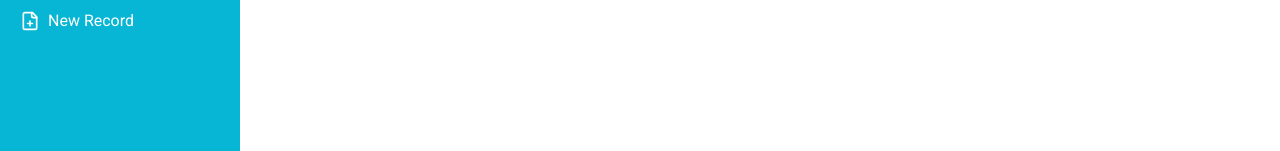
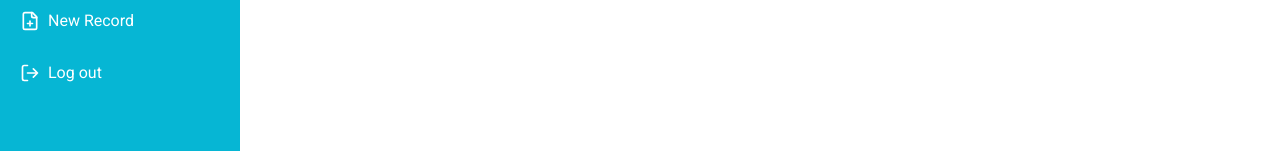
Before and after one commit to urke90/react-health-records, a React (Vite) app: page / in a window 1280 px wide. Shown: the part 175-326 px from the top of the page. Built offline with nearby package versions, Linux system fonts and the light colour scheme; no server answers; sample sign-in values are in the browser's storage.

Commit message:
remove fixed width for #root and add it to HomeLayout.tsx so that AuthLayout always takes full width

```diff
--- /dev/null
+++ b/src/components/icons/Logout.tsx
@@ -0,0 +1,22 @@
+import type { SVGProps } from 'react';
+
+// ----------------------------------------------------------------
+
+const LogoutIcon = (props: SVGProps<SVGSVGElement>) => (
+  <svg
+    xmlns="http://www.w3.org/2000/svg"
+    width={20}
+    height={20}
+    fill="none"
+    stroke="currentColor"
+    strokeLinecap="round"
+    strokeLinejoin="round"
+    strokeWidth={2}
+    className="lucide lucide-log-out"
+    viewBox="0 0 24 24"
+    {...props}
+  >
+    <path d="M9 21H5a2 2 0 0 1-2-2V5a2 2 0 0 1 2-2h4M16 17l5-5-5-5M21 12H9" />
+  </svg>
+);
+export default LogoutIcon;
--- a/src/components/layout/HomeLayout.tsx
+++ b/src/components/layout/HomeLayout.tsx
@@ -9,7 +9,7 @@ type Props = {};
 
 const HomeLayout = (props: Props) => {
   return (
-    <section>
+    <section className="w-[min(1536px,100%)] m-auto">
       <Header />
       <div className="flex">
         <div className="max-sm:hidden">
--- a/src/components/layout/Sidebar.tsx
+++ b/src/components/layout/Sidebar.tsx
@@ -1,6 +1,10 @@
+import { auth } from '@/db';
 import { NAVIGATION_OPTIONS } from '@/lib/constants';
+import { signOut } from 'firebase/auth';
 import { NavLink } from 'react-router';
 import DashboardIcon from '../icons/Dashboard';
+import LogoutIcon from '../icons/Logout';
+import Button from '../ui/Button';
 
 // ----------------------------------------------------------------
 
@@ -23,6 +27,14 @@ const Sidebar: React.FC = () => {
           );
         })}
       </ul>
+      <div className="mt-2">
+        <Button
+          onClick={() => signOut(auth)}
+          className="flex items-center gap-2 bg-transparent p-0 border-none hover:translate-x-2 transition"
+        >
+          <LogoutIcon /> Log out
+        </Button>
+      </div>
     </div>
   );
 };
--- a/src/index.css
+++ b/src/index.css
@@ -22,7 +22,7 @@
     font-family: Roboto, system-ui, Avenir, Helvetica, Arial, sans-serif;
   }
   #root {
-    width: min(1536px, 100%);
+    width: 100%;
     margin: 0 auto;
   }
 }
--- a/src/router/Router.tsx
+++ b/src/router/Router.tsx
@@ -1,25 +1,26 @@
 import AuthLayout from '@/components/layout/AuthLayout';
 import HomeLayout from '@/components/layout/HomeLayout';
+import { auth } from '@/db';
 import CreateRecord from '@/pages/CreateRecord';
 import Dashboard from '@/pages/Dashboard';
 import Login from '@/pages/Login';
 import NotFound from '@/pages/NotFound';
 import Register from '@/pages/Register';
-import { useEffect } from 'react';
+import { onAuthStateChanged } from 'firebase/auth';
 import { Route, Routes, useNavigate } from 'react-router';
 
 // ----------------------------------------------------------------
 
 const Router: React.FC = () => {
-  const isAuth = true;
+  // const isAuth = true;
   const navigate = useNavigate();
 
-  // ! setup dummy isAuth const so i can later implement real auth with firebase
-  useEffect(() => {
-    if (!isAuth) {
-      navigate('/');
+  // ! figure out a way to redirect users to /login but allow /register route as well for unauthenticated users
+  onAuthStateChanged(auth, (user) => {
+    if (!user) {
+      navigate('/login');
     }
-  }, [isAuth, navigate]);
+  });
 
   return (
     <Routes>
```
